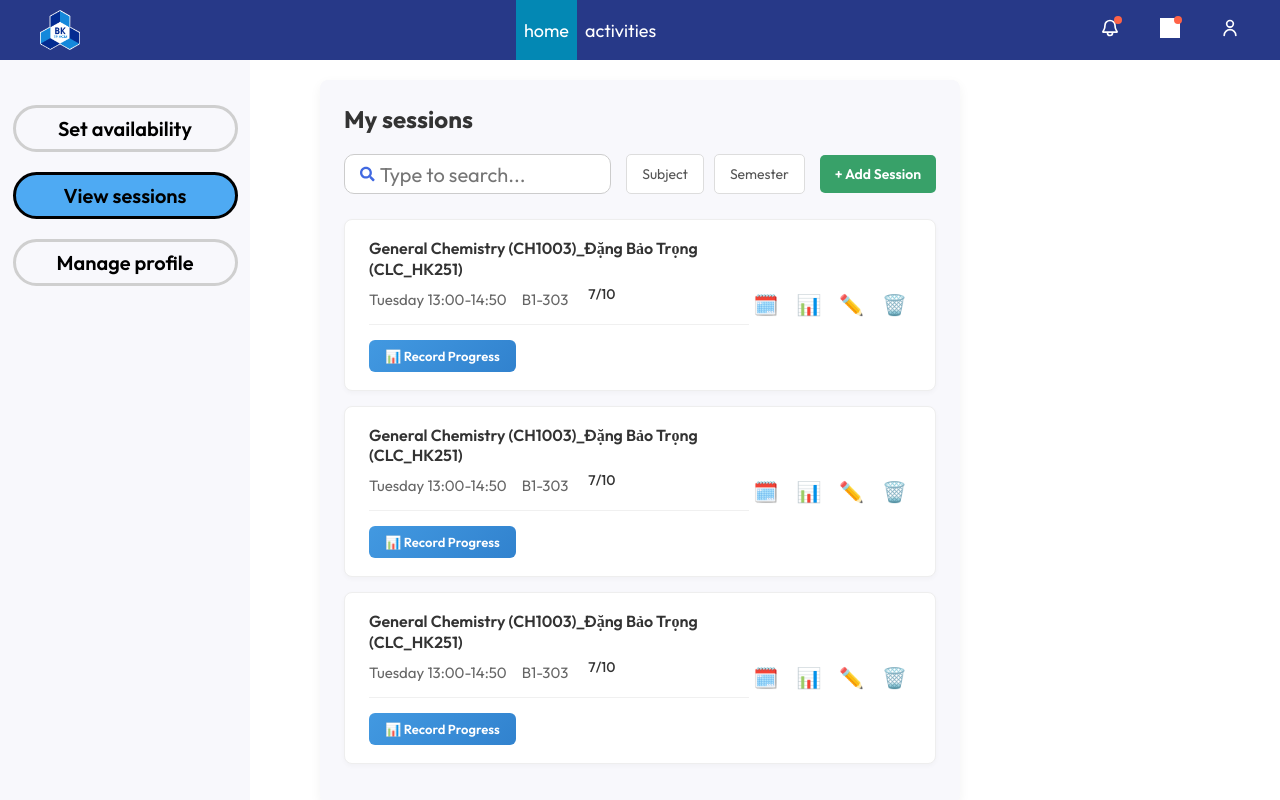
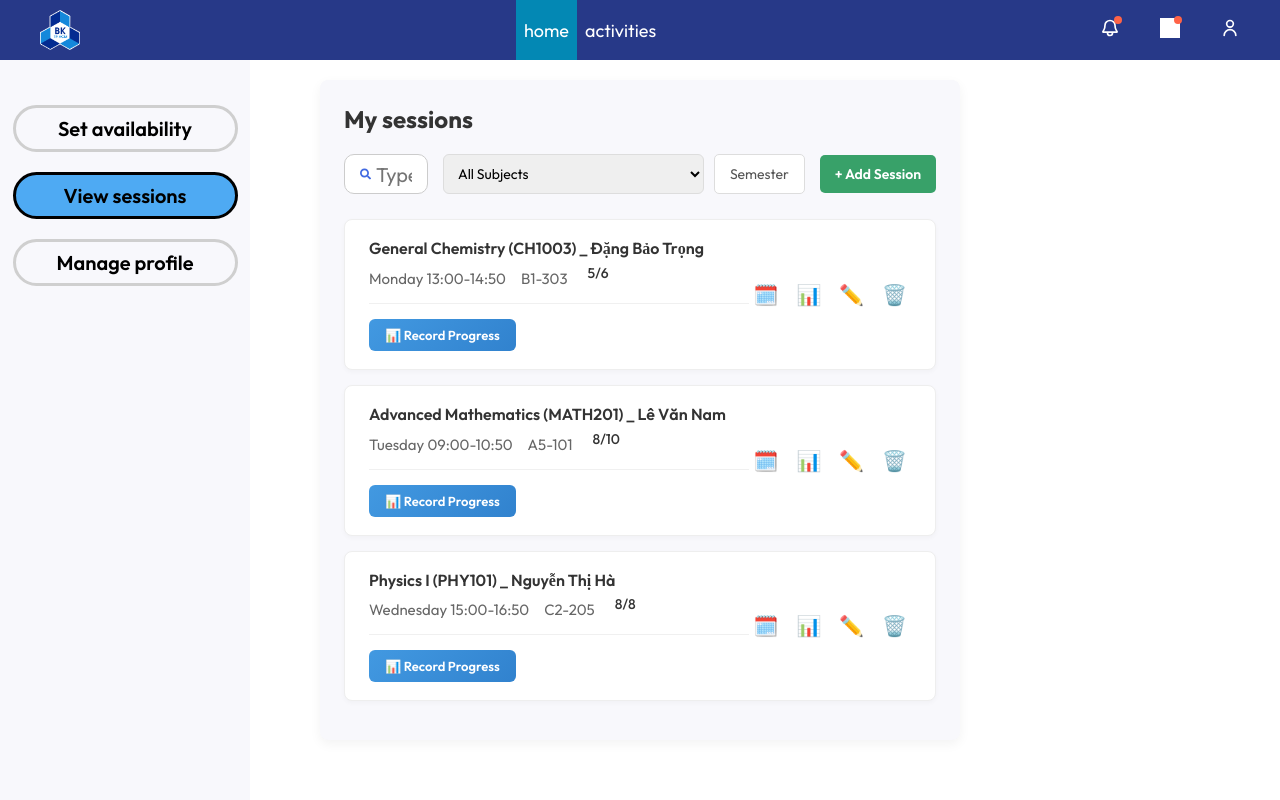
Before and after one commit to tthailong/Tutor-supporting-system, a React (Vite) app in the folder frontend/: page /tutorsessions in a window 1280 px wide. Shown: the top 800 px of the page. Built offline with nearby package versions, Linux system fonts and the light colour scheme; grey boxes are pictures that could not be loaded.

Commit message:
update: searchbar + filter of  sessionlist, sessioncard

```diff
--- a/frontend/src/App.jsx
+++ b/frontend/src/App.jsx
@@ -5,6 +5,7 @@ import Home from './pages/Home/Home'
 import Setavailabililty from './pages/Setavailability/Setavailabililty'
 import Tutorviewsessions from './pages/Tutorviewsessions/Tutorviewsessions'
 import Footer from './components/Footer/Footer'
+import Login from './components/Login/Login'
 
 
 
@@ -17,6 +18,7 @@ const App = () => {
           <Route path='/' element={<Home />} />
           <Route path='/tutoractivities' element={<Setavailabililty />} />
           <Route path='/tutorsessions' element={<Tutorviewsessions />} />
+          <Route path='/login' element={<Login />} />
         </Routes>
       </div>
       <Footer />
--- a/frontend/src/components/Searchbar/Searchbar.jsx
+++ b/frontend/src/components/Searchbar/Searchbar.jsx
@@ -2,7 +2,7 @@ import React, { useState } from 'react'
 import './Searchbar.css'
 import { FaSearch } from 'react-icons/fa'
 
-const Searchbar = ({setResults}) => {
+const Searchbar = ({ onSearch }) => {
     const [input, setInput] = useState('');
 
     const fetchData = (value) => {
@@ -16,7 +16,8 @@ const Searchbar = ({setResults}) => {
 
     const handleChange = (value) => {
         setInput(value);
-        fetchData(value);
+        //fetchData(value);
+        onSearch(value);
     }
     return (
         <div className="input-wrapper">
--- a/frontend/src/components/Sessioncard/Sessioncard.jsx
+++ b/frontend/src/components/Sessioncard/Sessioncard.jsx
@@ -5,47 +5,16 @@ import FeedbackForm from './FeedbackForm';
 import ProgressTracker from './ProgressTracker';
 
 // Cập nhật MOCK_SESSION_DATA trong Sessioncard.jsx
-const MOCK_SESSION_DATA = {
-  id: 1,
-  title: 'General Chemistry (CH1003)_Đặng Bảo Trọng (CLC_HK251)',
-  time: 'Monday 13:00-14:50',
-  location: 'B1-303',
-  capacity: 6,
-  signedUp: 5,
-  status: 'scheduled',
 
-  id: 2,
-  title: 'General Chemistry (CH1003)_Đặng Bảo Trọng (CLC_HK251)',
-  time: 'Tuesday 13:00-14:50',
-  location: 'B1-303',
-  capacity: 10,
-  signedUp: 7,
-  status: 'scheduled',
-  // NEW FEEDBACK FIELDS
-  studentFeedback: {
-    rating: 0, // 0 = chưa đánh giá, 1-5 = số sao
-    comment: '',
-    submitted: false,
-    date: ''
-  },
-  tutorProgress: {
-    studentName: '',
-    studentId: '',
-    strengths: '',
-    weaknesses: '',
-    suggestions: '',
-    overallStatus: '',
-    lastUpdated: ''
-  }
-};
 
 const handleReschedule = (s) => console.log(`Reschedule session ${s.id}`);
 const handleEdit = (s) => console.log(`Edit session ${s.id}`);
 const handleDelete = (s) => console.log(`Delete session ${s.id}`);
 
 // NEW: State management component
-const SessioncardWithFeedback = ({ role = 'student' }) => {
-  const [session, setSession] = React.useState(MOCK_SESSION_DATA);
+const SessioncardWithFeedback = ({ sessionData, role = 'student', onEdit }) => {
+  const [session, setSession] = React.useState(sessionData);
+
   const [showFeedbackForm, setShowFeedbackForm] = React.useState(false);
   const [showProgressTracker, setShowProgressTracker] = React.useState(false);
 
@@ -165,7 +134,7 @@ const SessioncardWithFeedback = ({ role = 'student' }) => {
               <span onClick={() => setShowProgressTracker(true)} title="Record Progress">
                 📊
               </span>
-              <span onClick={() => handleEdit(session)} title="Edit">
+              <span onClick={() => onEdit?.(session)} title="Edit">
                 ✏️
               </span>
               <span onClick={() => handleDelete(session)} title="Delete">
@@ -198,8 +167,15 @@ const SessioncardWithFeedback = ({ role = 'student' }) => {
 }
 
 // Keep the original component for backward compatibility
-const Sessioncard = ({ role = 'student' }) => {
-  return <SessioncardWithFeedback role={role} />;
-}
+const Sessioncard = ({ data, role = 'student', onEdit }) => {
+  return (
+    <SessioncardWithFeedback
+      sessionData={data}
+      role={role}
+      onEdit={onEdit}
+    />
+  );
+};
+
 
 export default Sessioncard
--- a/frontend/src/components/Sessionlist/Sessionlist.css
+++ b/frontend/src/components/Sessionlist/Sessionlist.css
@@ -88,6 +88,27 @@
     gap: 15px; /* Spacing between cards */
 }
 
+.filter-buttons select {
+    border: none;
+    border: 1px solid #ddd;
+    padding: 5px 10px;
+    border-radius: 6px;
+    font-size: 14px;
+    outline: none; /* remove default focus border */
+    transition: background-color 0.2s;
+}
+
+.filter-buttons select:hover {
+    background-color: #f0f0f0;
+    border-color: #ccc;
+}
+
+.filter-buttons select:focus {
+    background-color: #f0f0f0;
+    border-color: #ccc;
+}
+
+
 /* Media query for smaller screens */
 @media (max-width: 768px) {
     .session-list-container {
--- a/frontend/src/components/Sessionlist/Sessionlist.jsx
+++ b/frontend/src/components/Sessionlist/Sessionlist.jsx
@@ -9,37 +9,110 @@ import Sessionform from '../Sessionform/Sessionform';
 const MOCK_SESSION_LIST_DATA = [
   {
     id: 1,
-    title: 'General Chemistry (CH1003)_Đặng Bảo Trọng (CLC_HK251)',
+    subject: 'General Chemistry (CH1003)',
+    tutor: 'Đặng Bảo Trọng',
     time: 'Monday 13:00-14:50',
     location: 'B1-303',
     capacity: 6,
     signedUp: 5,
     status: 'scheduled',
+
+    studentFeedback: {
+      rating: 0,
+      comment: '',
+      submitted: false,
+      date: ''
     },
+
+    tutorProgress: {
+      studentName: '',
+      studentId: '',
+      strengths: '',
+      weaknesses: '',
+      suggestions: '',
+      overallStatus: '',
+      lastUpdated: ''
+    }
+  },
+
   {
     id: 2,
-    title: 'Advanced Mathematics (MATH201)_Lê Văn Nam (KT_HK251)',
+    subject: 'Advanced Mathematics (MATH201)',
+    tutor: 'Lê Văn Nam',
     time: 'Tuesday 09:00-10:50',
     location: 'A5-101',
     capacity: 10,
     signedUp: 8,
     status: 'scheduled',
+
+    studentFeedback: {
+      rating: 0,// 0 = chưa đánh giá, 1-5 = số sao
+      comment: '',
+      submitted: false,
+      date: ''
     },
+
+    tutorProgress: {
+      studentName: '',
+      studentId: '',
+      strengths: '',
+      weaknesses: '',
+      suggestions: '',
+      overallStatus: '',
+      lastUpdated: ''
+    }
+  },
+
   {
     id: 3,
-    title: 'Physics I (PHY101)_Nguyễn Thị Hà (DT_HK251)',
+    subject: 'Physics I (PHY101)',
+    tutor: 'Nguyễn Thị Hà',
     time: 'Wednesday 15:00-16:50',
     location: 'C2-205',
     capacity: 8,
     signedUp: 8,
     status: 'scheduled',
+
+    studentFeedback: {
+      rating: 0,
+      comment: '',
+      submitted: false,
+      date: ''
     },
+
+    tutorProgress: {
+      studentName: '',
+      studentId: '',
+      strengths: '',
+      weaknesses: '',
+      suggestions: '',
+      overallStatus: '',
+      lastUpdated: ''
+    }
+  }
 ];
 
-const Sessionlist = () => {
+
+const Sessionlist = ({role = 'tutor' }) => {
   const sessionsToDisplay = MOCK_SESSION_LIST_DATA;
   const [isFormOpen, setIsFormOpen] = useState(false);
   const [currentSession, setCurrentSession] = useState(null); // null = create, object = edit
+  const [searchTerm, setSearchTerm] = useState(''); // store search inputs
+
+  // Extract unique subjects from your mock data
+  const subjects = [...new Set(MOCK_SESSION_LIST_DATA.map(s => s.subject))];
+
+  // Filter sessions based on search term (case-insensitive)
+  const filteredSessions = MOCK_SESSION_LIST_DATA.filter(session => {
+    const term = searchTerm.toLowerCase();
+    return session.subject.toLowerCase().includes(term) ||
+           session.tutor.toLowerCase().includes(term);
+  });
+
+
+  const handleSearch = (value) => {
+    setSearchTerm(value);
+  }
 
   // Click Handler for "+ Add Session"
   const handleAddClick = () => {
@@ -85,40 +158,52 @@ const Sessionlist = () => {
         <h2 className="session-list-title">My sessions</h2>
         <div className="search-filter-controls">
           <div className="search-bar-wrapper">
-            <Searchbar setResults={setResults} />
+            <Searchbar onSearch={handleSearch} />
             {/*can be used, but not recommend <Searchresultlist results={results} /> */}
           </div>
           <div className="controls-right">
             <div className="filter-buttons">
-              <button className="filter-button">Subject</button>
+              <select
+                onChange={(e) => setSearchTerm(e.target.value)}
+                value={searchTerm}
+              >
+                <option value=''>All Subjects</option>
+                {subjects.map((subject, idx) => (
+                  <option key={idx} value={subject}>{subject}</option>
+                ))}
+              </select>
               <button className="filter-button">Semester</button>
             </div>
+            {role === 'tutor' && (
             <button className="add-session-button" onClick={handleAddClick}>
               + Add Session
             </button>
+            )}
           </div>
         </div>
-        {sessionsToDisplay.map(session => (
+        {filteredSessions.map(session => (
           <Sessioncard
             key={session.id}
-            data={session}
-            role="tutor"
-            onEdit={(s) => {
-              setCurrentSession(s);  // set session to edit
-              setIsFormOpen(true);   // open the modal
-            }}
+            data={{ title: `${session.subject} _ ${session.tutor}`, ...session }}
+            role={role}
+            onEdit={role === 'tutor' ? () => {
+              setCurrentSession(session);
+              setIsFormOpen(true);
+            } : undefined}
           />
         ))}
 
       </div>
 
       {/* THE form */}
+      {role === 'tutor' && (
         <Sessionform
           isOpen={isFormOpen}
           onClose={() => setIsFormOpen(false)}
           onSave={handleSave}
           sessionData={currentSession}
         />
+      )}
     </div>
   )
 }
```
Lines whose indentation alone changed are shown as unchanged.
